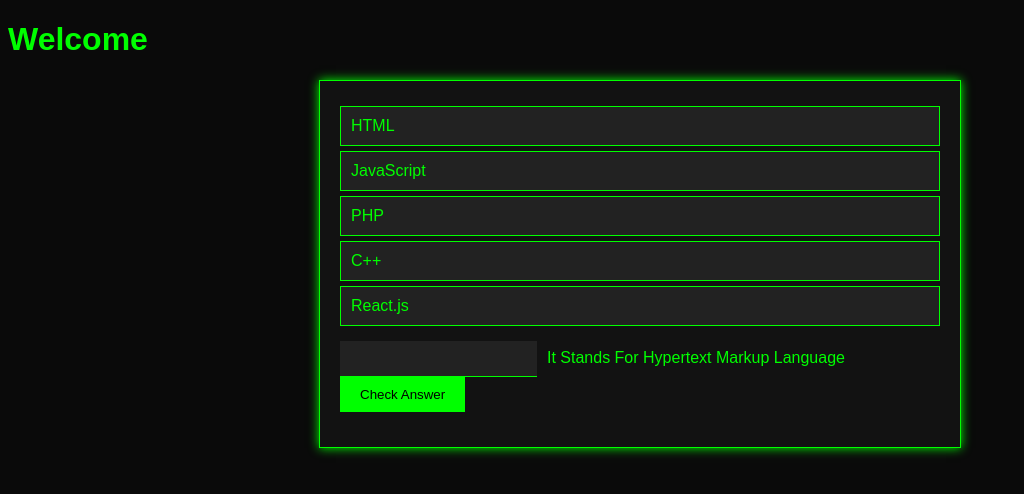
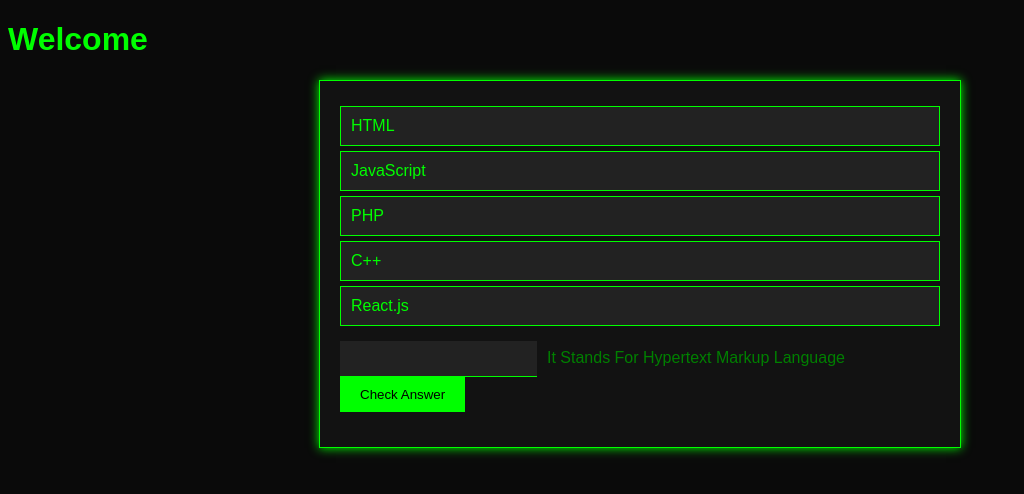
Before and after one commit to ICEDBANK/React-Quiz-1, a React (Create React App) app: page / in a window 1280 px wide. Shown: the top 494 px of the page, without its empty margins (0-1024 px from the left). Built offline with nearby package versions, Linux system fonts and the light colour scheme.

Commit message:
Automated commit

```diff
--- a/src/App.js
+++ b/src/App.js
@@ -59,12 +59,13 @@ function App() {
           >{item}</p>
           ))}
         </div>
-      <label
-      htmlFor="blank"
-      onDragOver = {onDragOver}
-      onDrop = {onDrop}
-      value = {answer}
-      >
+        <label
+  htmlFor="blank"
+  onDragOver={onDragOver}
+  onDrop={onDrop}
+  value={answer}
+  style={{ color: 'green' }}
+>
         <input id="blank" type="text" />
         It Stands For Hypertext Markup Language
       </label>
--- a/src/styles.css
+++ b/src/styles.css
@@ -37,6 +37,12 @@ body{
 .draggable:hover {
 
     background-color: #333;
+
+}
+
+label {
+
+    color: #0f0;
 
 }
 
```
